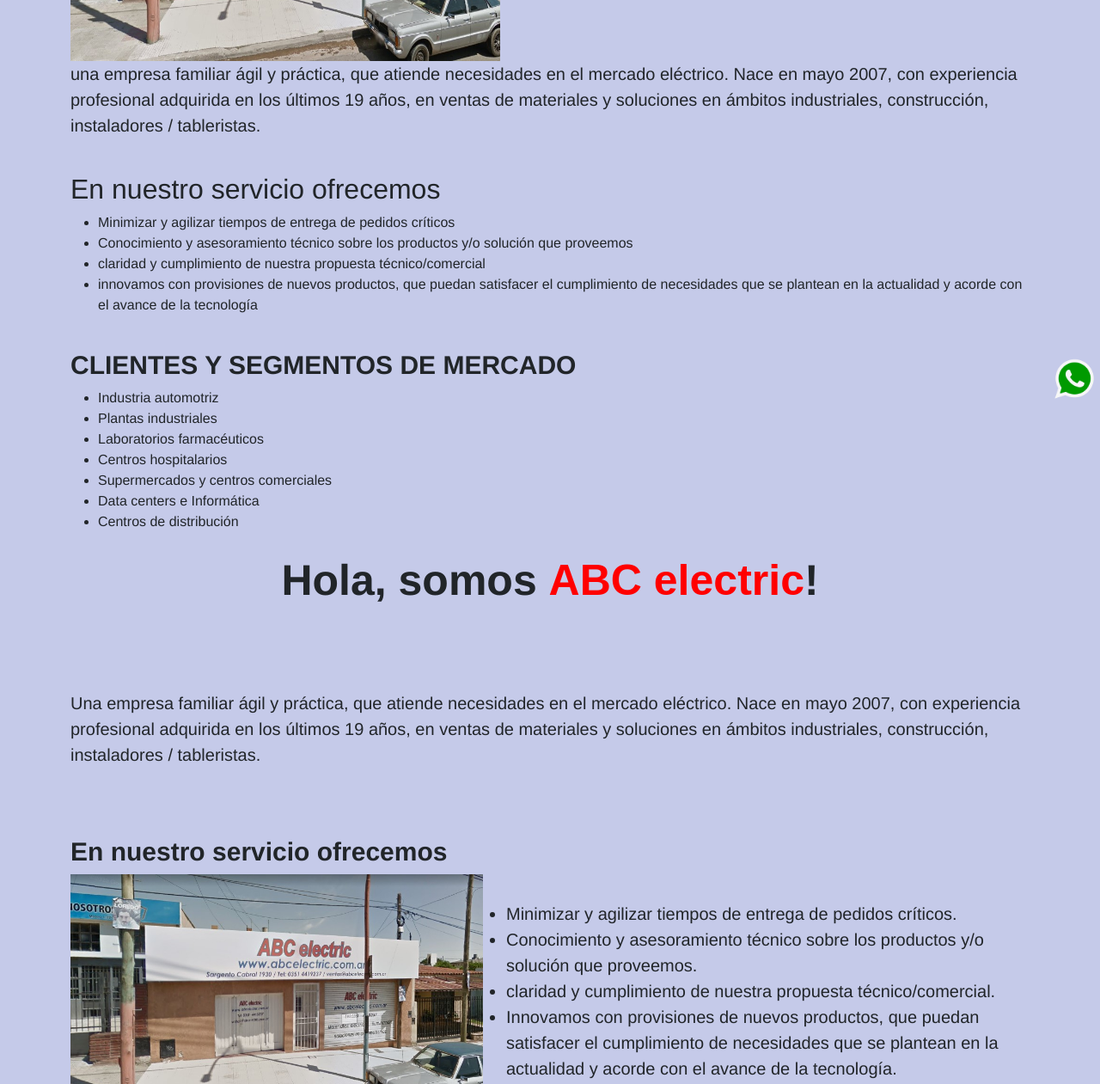
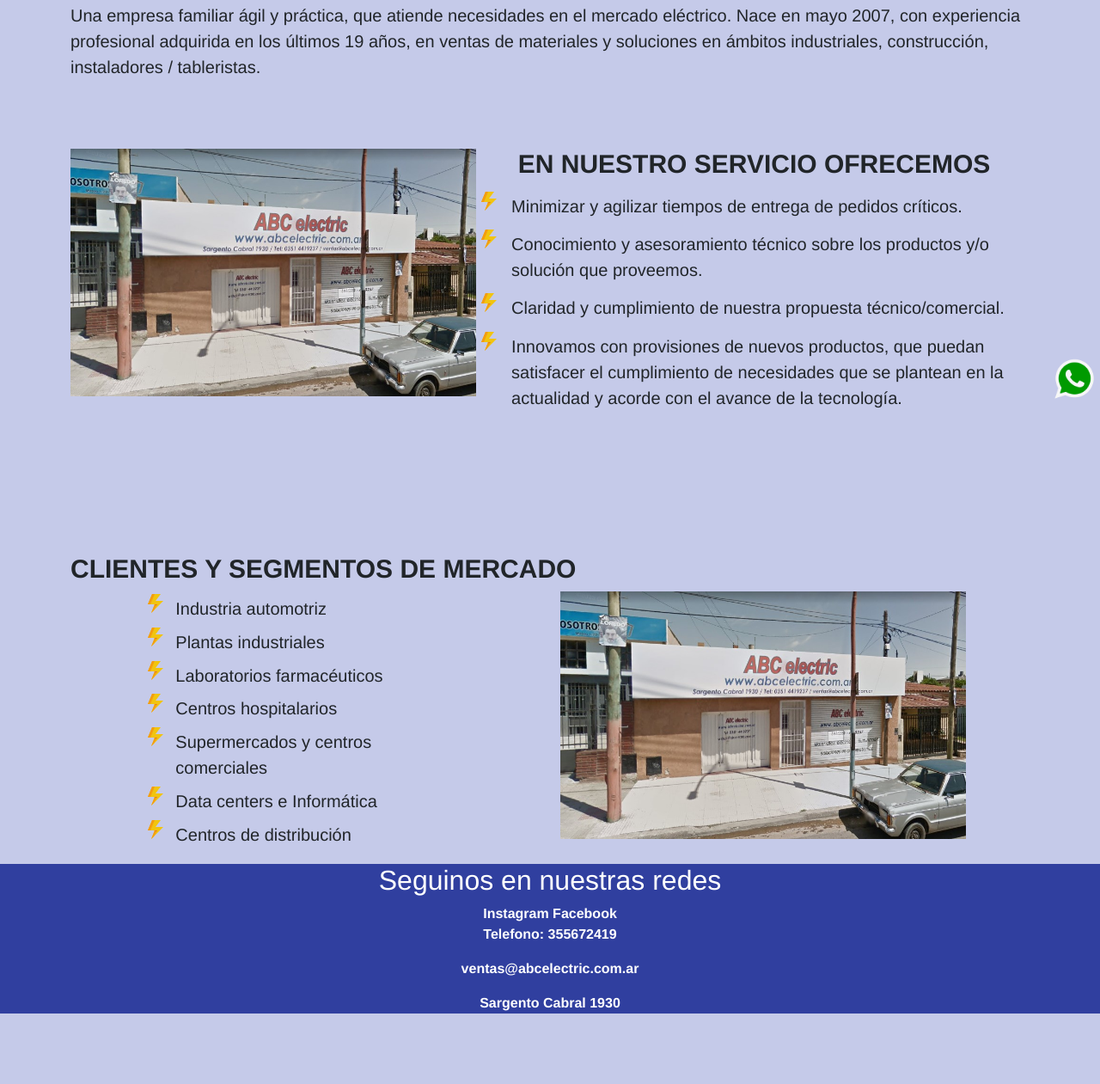
Before and after one commit to PabloCenteno7/segundaPreentrega, a plain HTML site: page abcelectric/pages/sobrenosotros.html in a window 1280 px wide. Shown: the part 334-1595 px from the top of the page at 86% size. After the commit the page ends 1513 px from the top, so only its background shows below. Drawn offline with nearby package versions, Linux system fonts and the light colour scheme.

Commit message:
actualizacion sobre nosotros y contacto

```diff
--- a/abcelectric/css/styles.css
+++ b/abcelectric/css/styles.css
@@ -208,10 +208,19 @@
 }
 
 .img-sobrenosotros{
-    width: 30rem;
+    width: 29.5rem;
     height: 18rem;
     object-fit: cover;
 }
+
+.lista{
+    list-style-image: url(../assests/imagenes/rayo.svg);
+}
+
+.lista li{
+    padding: 1%;
+}
+
 @media screen and(min-width:0px) and (max-width:576px){
     .inicio{
         display: flex;
--- a/abcelectric/pages/sobrenosotros.html
+++ b/abcelectric/pages/sobrenosotros.html
@@ -5,6 +5,7 @@
     <meta http-equiv="X-UA-Compatible" content="IE=edge">
     <meta name="viewport" content="width=device-width, initial-scale=1.0">
     <title>ABC electric</title>
+    <link rel="stylesheet" href="https://unpkg.com/aos@next/dist/aos.css">
     <link rel="stylesheet" href="../css/bootstrap.css">
     <link rel="stylesheet" href="../css/styles.css">
 </head>
@@ -22,65 +23,49 @@
     <main>
         <div class="wsp__link"><a href="#"><img src="../assests/imagenes/wsp.png" height="50px" width="50px"></a></div>
         <div class="container">
-            <div>
-                <img src="../assests/imagenes/local2.jpg" width="500px" height="300px">
-                <div>
-                    <p class="texto">una empresa familiar ágil y práctica, que atiende necesidades en el mercado eléctrico. Nace en mayo 2007, con experiencia profesional adquirida en los últimos 19 años, en ventas de materiales y soluciones en ámbitos industriales, construcción, instaladores / tableristas.</p><br>
-                    <h2>En nuestro servicio ofrecemos</h2>
-                    <ul>
-                        <li>Minimizar y agilizar tiempos de entrega de pedidos críticos</li>
-                        <li>Conocimiento y asesoramiento técnico sobre los productos y/o solución que proveemos</li>
-                        <li>claridad y cumplimiento de nuestra propuesta técnico/comercial</li>
-                        <li>innovamos con provisiones de nuevos productos, que puedan satisfacer el cumplimiento de necesidades que se plantean en la actualidad y acorde con el avance de la tecnología</li>
-                    </ul><br>
-                    <h1 class="subtitulo">CLIENTES Y SEGMENTOS DE MERCADO</h1>
-                    <ul>
-                        <li>Industria automotriz</li>
-                        <li>Plantas industriales</li>
-                        <li> Laboratorios farmacéuticos</li>
-                        <li>Centros hospitalarios</li>
-                        <li>Supermercados y centros comerciales</li>
-                        <li>Data centers e Informática</li>
-                        <li>Centros de distribución</li>
-                    </ul>
-                </div>
-            </div>
-        </div>
-        <div class="container">
+            <hr class="p-4">
             <div class="row">
                 <div class=" d-flex flex-column align-items-center justify-content-center">
-                    <h1 class="titulo">Hola, somos <span class="titulo-span">ABC electric</span>!</h1>
+                    <h1 class="titulo" data-aos="fade-down" data-aos-offset="150">Hola, somos <span class="titulo-span">ABC electric</span>!</h1>
                 </div>
             </div>
             <hr class="p-4">
             <div class="col-md-12">
-                <p class="texto">Una empresa familiar ágil y práctica, que atiende necesidades en el mercado eléctrico. Nace en mayo 2007, con experiencia profesional adquirida en los últimos 19 años, en ventas de materiales y soluciones en ámbitos industriales, construcción, instaladores / tableristas.</p>
+                <p class="texto" data-aos="fade-down">Una empresa familiar ágil y práctica, que atiende necesidades en el mercado eléctrico. Nace en mayo 2007, con experiencia profesional adquirida en los últimos 19 años, en ventas de materiales y soluciones en ámbitos industriales, construcción, instaladores / tableristas.</p>
             </div>
             <hr class="p-4">
             <div class="row">
-                <h2 class="subtitulo">En nuestro servicio ofrecemos</h2>
+
                 <div class="col-md-7 d-flex flex-column align-items-center justify-content-center order-md-2">
-
-                    <ul class="texto">
-                        <li>Minimizar y agilizar tiempos de entrega de pedidos críticos.</li>
-                        <li>Conocimiento y asesoramiento técnico sobre los productos y/o solución que proveemos.</li>
-                        <li>claridad y cumplimiento de nuestra propuesta técnico/comercial.</li>
-                        <li>Innovamos con provisiones de nuevos productos, que puedan satisfacer el cumplimiento de necesidades que se plantean en la actualidad y acorde con el avance de la tecnología.</li>
+                    <h2 class="subtitulo" data-aos="fade-left" data-aos-offset="100">EN NUESTRO SERVICIO OFRECEMOS</h2>
+                    <ul class="texto lista">
+                        <li data-aos="fade-up" data-aos-offset="150">Minimizar y agilizar tiempos de entrega de pedidos críticos.</li>
+                        <li data-aos="fade-up" data-aos-offset="170">Conocimiento y asesoramiento técnico sobre los productos y/o solución que proveemos.</li>
+                        <li data-aos="fade-up" data-aos-offset="190">Claridad y cumplimiento de nuestra propuesta técnico/comercial.</li>
+                        <li data-aos="fade-up" data-aos-offset="210">Innovamos con provisiones de nuevos productos, que puedan satisfacer el cumplimiento de necesidades que se plantean en la actualidad y acorde con el avance de la tecnología.</li>
                     </ul>
                 </div>
                 <div class="col-md-5 order-md-1">
-                    <img class="img-sobrenosotros" src="../assests/imagenes/local2.jpg">
+                    <img class="img-sobrenosotros" data-aos="fade-down-right" data-aos-offset="200" src="../assests/imagenes/local2.jpg">
                 </div>
             </div>
-            <hr>
+            <hr class="p-4">
+            <hr class="p-4">
             <div class="row">
+                <h2 class="subtitulo" data-aos="fade-right">CLIENTES Y SEGMENTOS DE MERCADO</h2>
                 <div class="col-md-6 d-flex flex-column align-items-center justify-content-center">
-                    <h2 class="subtitulo">¿Tenés dudas o consultas?</h2>
-                    <p class="texto">Contactate con nosotros y las respondemos</p>
-                    <a class="botonesInicio hvr-grow-shadow" href="./pages/contacto.html">Contacto</a>
+                    <ul class="texto lista">
+                        <li data-aos="fade-down" data-aos-offset="150">Industria automotriz</li>
+                        <li data-aos="fade-down" data-aos-offset="170">Plantas industriales</li>
+                        <li data-aos="fade-down" data-aos-offset="190">Laboratorios farmacéuticos</li>
+                        <li data-aos="fade-down" data-aos-offset="210">Centros hospitalarios</li>
+                        <li data-aos="fade-down" data-aos-offset="230">Supermercados y centros comerciales</li>
+                        <li data-aos="fade-down" data-aos-offset="250">Data centers e Informática</li>
+                        <li data-aos="fade-down" data-aos-offset="270">Centros de distribución</li>
+                    </ul>
                 </div>
                 <div class="col-md-6">
-                    <img class="img-sobrenosotros" src="./assests/imagenes/local1.jpg" alt="local">
+                    <img class="img-sobrenosotros" src="../assests/imagenes/local2.jpg" data-aos="fade-up-left" data-aos-offset="210">
                 </div>
             </div>
         </div>
@@ -95,5 +80,7 @@
         <a href="https://www.google.com/maps/place/ABC+Electric/@-31.4309993,-64.153921,17z/data=!3m1!4b1!4m5!3m4!1s0x9432a2cb9727fcc3:0x3fc6254d58cfb2c3!8m2!3d-31.4310076!4d-64.1516934" target="_blank">Sargento Cabral 1930</a>
     </footer>
     <script src="../js/bootstrap.bundle.min.js"></script>
+    <script src="https://unpkg.com/aos@next/dist/aos.js"></script>
+    <script>AOS.init();</script>
 </body>
 </html>
```
Also changed, not shown: abcelectric/pages/catalogo.html (+4 -4 lines), abcelectric/assests/imagenes/rayo.svg (added), 1 other file.
